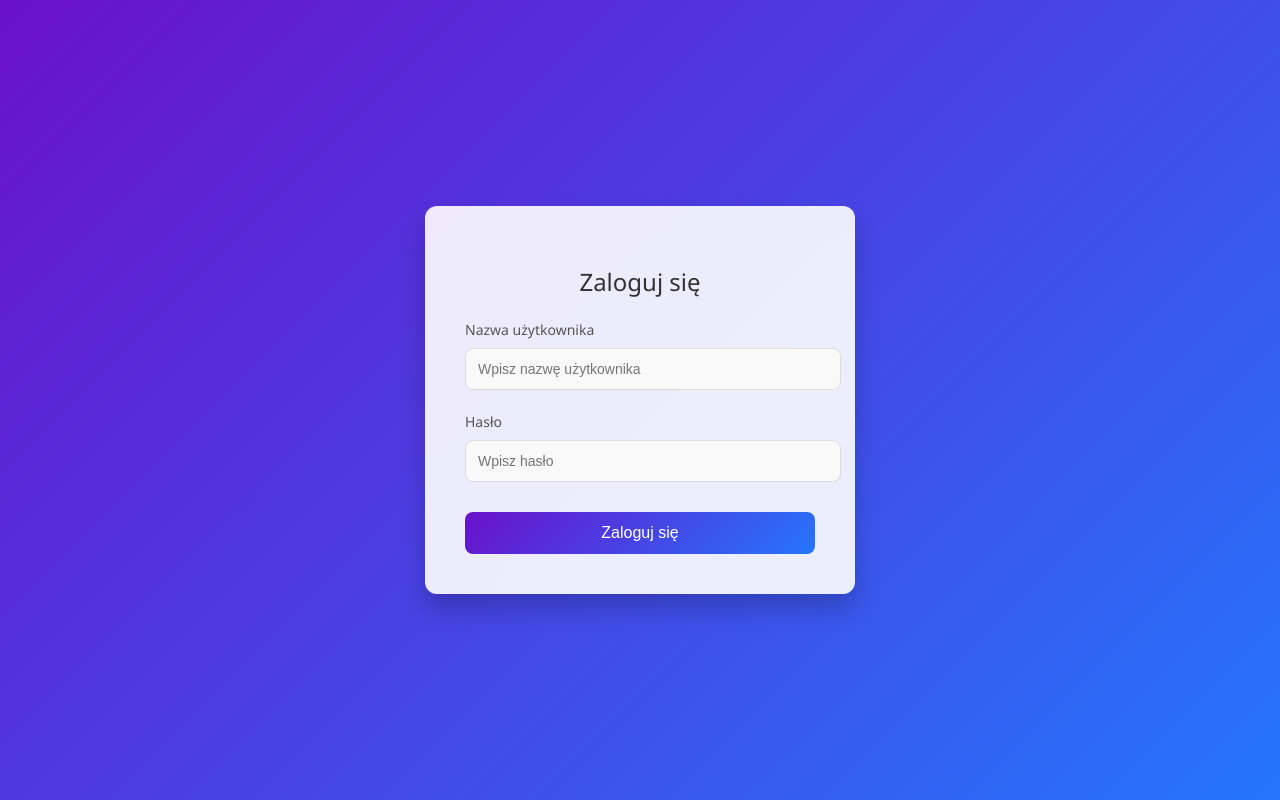
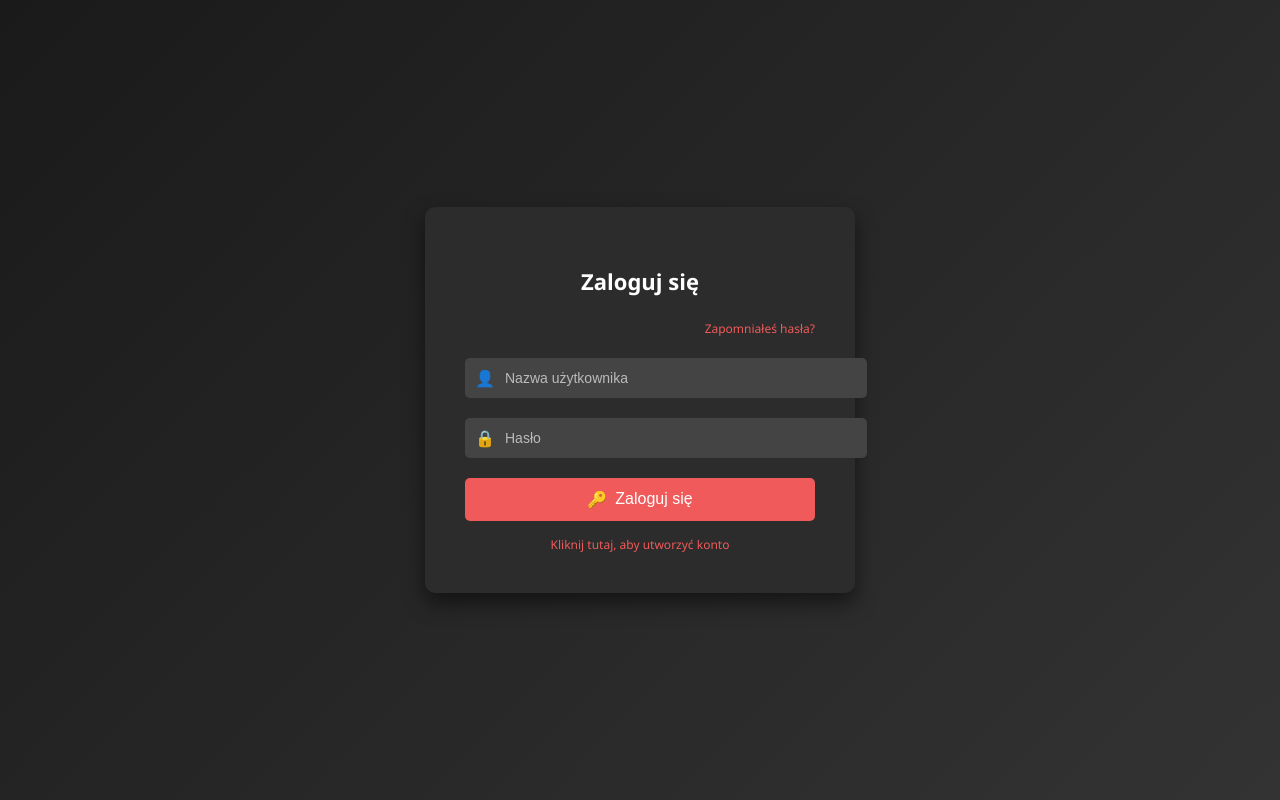
Before and after one commit to Marinetboy/strona, a plain HTML site: page index.html in a window 1280 px wide. Drawn offline with Linux system fonts and the light colour scheme.

Commit message:
Update index.html

```diff
--- a/index.html
+++ b/index.html
@@ -19,103 +19,136 @@
             justify-content: center;
             align-items: center;
             height: 100vh;
-            background: linear-gradient(135deg, #6a11cb 0%, #2575fc 100%);
+            background: linear-gradient(135deg, #1a1a1a 0%, #333333 100%);
             background-attachment: fixed;
-            margin: 0;
         }
 
         /* Stylizacja kontenera logowania */
         .login-container {
-            background-color: rgba(255, 255, 255, 0.9);
+            background-color: #2c2c2c;
             padding: 40px;
-            box-shadow: 0px 15px 25px rgba(0, 0, 0, 0.2);
-            border-radius: 12px;
+            box-shadow: 0px 10px 20px rgba(0, 0, 0, 0.5);
+            border-radius: 10px;
             width: 350px;
             text-align: center;
-            backdrop-filter: blur(10px);
+            color: #ffffff;
         }
 
         h2 {
             margin-bottom: 20px;
-            color: #333333;
-            font-weight: 500;
-            font-size: 24px;
+            color: #ffffff;
+            font-weight: 600;
+            font-size: 22px;
+        }
+
+        /* Linki w prawym górnym rogu */
+        .forgot-password {
+            text-align: right;
+            margin-bottom: 20px;
+        }
+
+        .forgot-password a {
+            color: #f05a5a;
+            font-size: 12px;
+            text-decoration: none;
+        }
+
+        .forgot-password a:hover {
+            text-decoration: underline;
         }
 
         /* Stylizacja pól formularza */
         .input-box {
             margin-bottom: 20px;
-            text-align: left;
-        }
-
-        .input-box label {
-            font-size: 14px;
-            color: #555555;
+            position: relative;
         }
 
         .input-box input {
             width: 100%;
             padding: 12px;
-            margin-top: 8px;
-            border: 1px solid #ddd;
-            border-radius: 8px;
+            padding-left: 40px;
+            border: none;
+            border-radius: 5px;
             font-size: 14px;
-            background-color: #f9f9f9;
-            transition: all 0.3s ease;
+            background-color: #444444;
+            color: #ffffff;
         }
 
-        .input-box input:focus {
-            border-color: #6a11cb;
-            outline: none;
-            box-shadow: 0 0 5px rgba(106, 17, 203, 0.5);
+        .input-box input::placeholder {
+            color: #bbbbbb;
+        }
+
+        /* Ikony w polach formularza */
+        .input-box .icon {
+            position: absolute;
+            top: 50%;
+            left: 10px;
+            transform: translateY(-50%);
+            color: #bbbbbb;
         }
 
         /* Stylizacja przycisku logowania */
         .login-button {
             width: 100%;
             padding: 12px;
-            background: linear-gradient(135deg, #6a11cb 0%, #2575fc 100%);
+            background: #f05a5a;
             color: #ffffff;
             border: none;
-            border-radius: 8px;
+            border-radius: 5px;
             cursor: pointer;
             font-size: 16px;
             margin-top: 10px;
-            transition: background 0.3s ease;
+            display: flex;
+            align-items: center;
+            justify-content: center;
+        }
+
+        .login-button .icon {
+            margin-right: 8px;
         }
 
         .login-button:hover {
-            background: linear-gradient(135deg, #5e0fc8 0%, #1f66e0 100%);
+            background: #e04e4e;
         }
 
-        /* Nowoczesne animacje przy wciśnięciu przycisku */
-        .login-button:active {
-            transform: scale(0.98);
+        /* Link do rejestracji */
+        .register-link {
+            margin-top: 15px;
+            font-size: 12px;
         }
 
-        /* Responsywność dla mniejszych ekranów */
-        @media (max-width: 400px) {
-            .login-container {
-                width: 90%;
-                padding: 20px;
-            }
+        .register-link a {
+            color: #f05a5a;
+            text-decoration: none;
+        }
+
+        .register-link a:hover {
+            text-decoration: underline;
         }
     </style>
 </head>
 <body>
     <div class="login-container">
         <h2>Zaloguj się</h2>
+        <div class="forgot-password">
+            <a href="#">Zapomniałeś hasła?</a>
+        </div>
         <form>
             <div class="input-box">
-                <label for="username">Nazwa użytkownika</label>
-                <input type="text" id="username" placeholder="Wpisz nazwę użytkownika" required>
+                <span class="icon">&#128100;</span>
+                <input type="text" placeholder="Nazwa użytkownika" required>
             </div>
             <div class="input-box">
-                <label for="password">Hasło</label>
-                <input type="password" id="password" placeholder="Wpisz hasło" required>
+                <span class="icon">&#128274;</span>
+                <input type="password" placeholder="Hasło" required>
             </div>
-            <button type="submit" class="login-button">Zaloguj się</button>
+            <button type="submit" class="login-button">
+                <span class="icon">&#128273;</span>Zaloguj się
+            </button>
         </form>
+        <div class="register-link">
+            <a href="#">Kliknij tutaj, aby utworzyć konto</a>
+        </div>
     </div>
 </body>
 </html>
```
